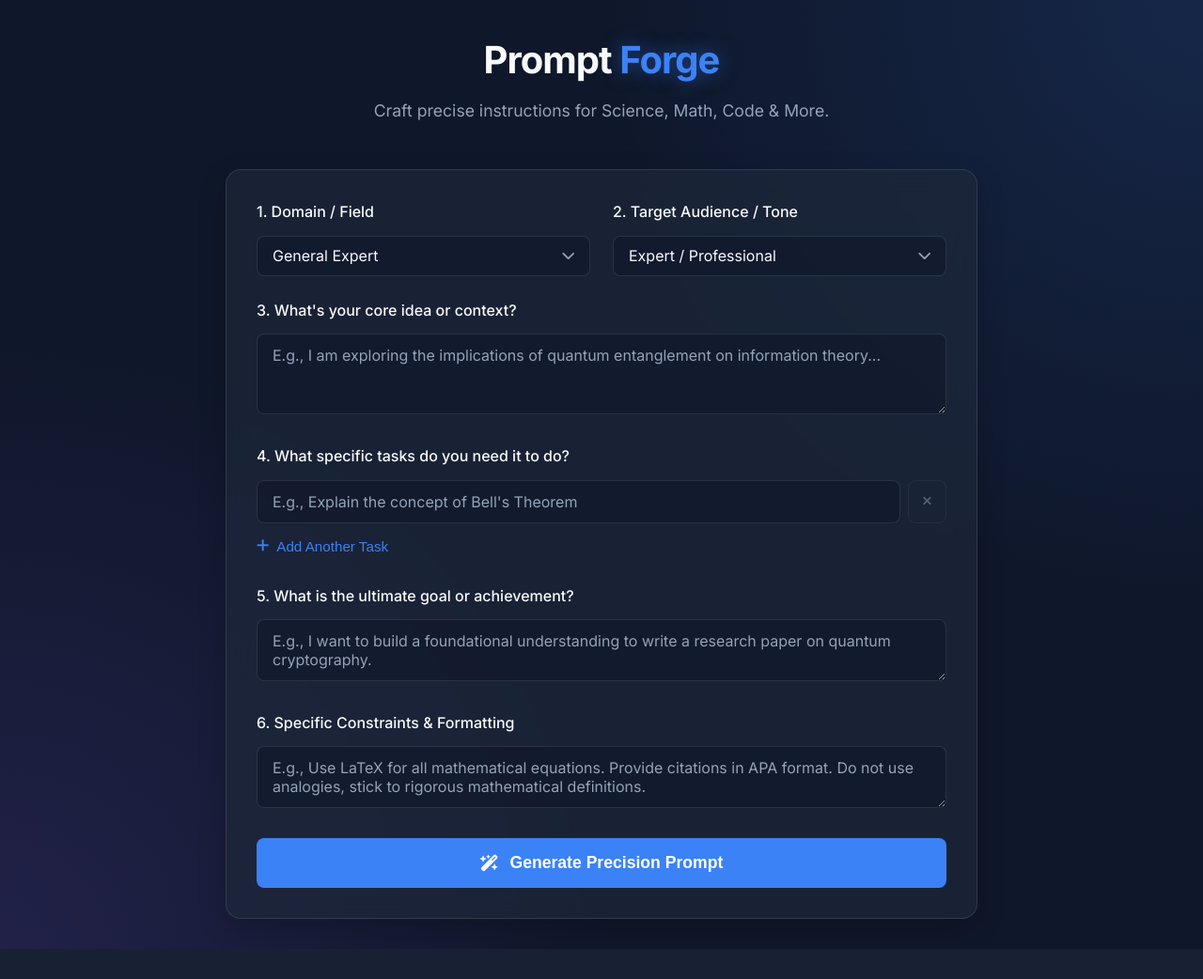
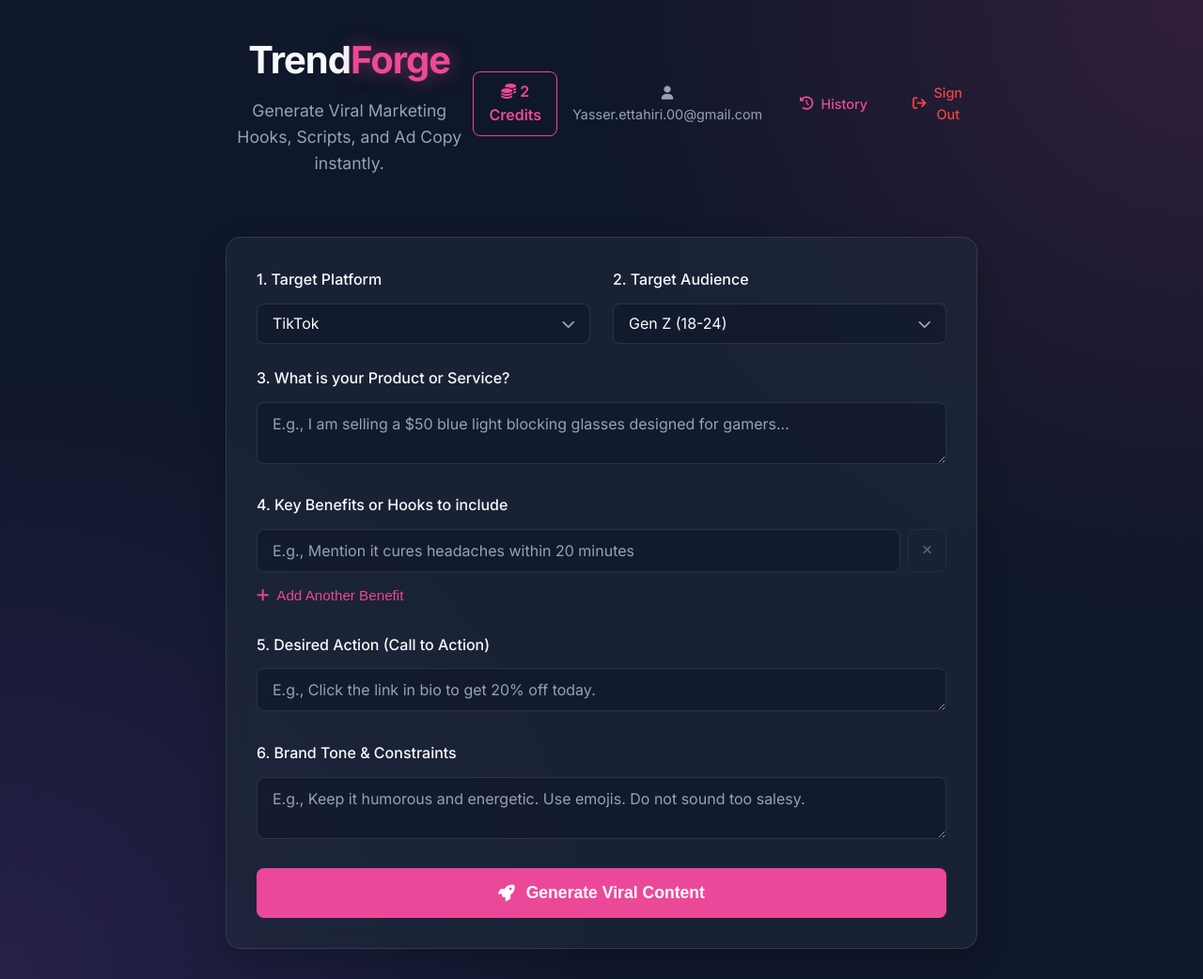
Before and after one commit to ettaheriyassir-a11y/antigravitytest, a Flask app: template templates/index.html in a window 1280 px wide. Shown: the whole page at 94% size. Before the commit the page ends 1010 px from the top, so only its background shows below. Run offline with Flask 3, Linux system fonts and the light colour scheme; the template is opened without the code that fills it: values that come from a table or form of the project are taken from there, others are empty.

Commit message:
Final SaaS Architecture: Stripe, Auth, Postgres, and TrendForge UI

```diff
--- a/app.py
+++ b/app.py
@@ -1,43 +1,213 @@
 import os
-from flask import Flask, request, jsonify, render_template
+from datetime import datetime
+from flask import Flask, request, jsonify, render_template, redirect, url_for, flash
+from flask_sqlalchemy import SQLAlchemy
+from flask_login import LoginManager, UserMixin, login_user, login_required, logout_user, current_user
+from werkzeug.security import generate_password_hash, check_password_hash
 from google import genai
+import stripe
 from dotenv import load_dotenv
 
 load_dotenv()
 
 app = Flask(__name__)
+app.config['SECRET_KEY'] = os.getenv('SECRET_KEY', 'a_very_secret_key_for_development_only')
 
-# Configure Google Gemini API
+# Smart Database Configuration
+db_url = os.getenv("DATABASE_URL", "sqlite:///users.db")
+if db_url.startswith("postgres://"):
+    db_url = db_url.replace("postgres://", "postgresql://", 1)
+app.config['SQLALCHEMY_DATABASE_URI'] = db_url
+
+app.config['SQLALCHEMY_TRACK_MODIFICATIONS'] = False
+
+db = SQLAlchemy(app)
+login_manager = LoginManager(app)
+login_manager.login_view = 'login'
+
+# Configure APIs
 API_KEY = os.getenv("GEMINI_API_KEY")
 
+stripe.api_key = os.getenv("STRIPE_SECRET_KEY", "sk_test_mock_key")
+STRIPE_WEBHOOK_SECRET = os.getenv("STRIPE_WEBHOOK_SECRET", "whsec_mock_secret")
+
+# --- Database Models ---
+class User(UserMixin, db.Model):
+    id = db.Column(db.Integer, primary_key=True)
+    email = db.Column(db.String(150), unique=True, nullable=False)
+    password = db.Column(db.String(256), nullable=False)
+    credits = db.Column(db.Integer, default=3)
+    history = db.relationship('History', backref='user', lazy=True)
+
+class History(db.Model):
+    id = db.Column(db.Integer, primary_key=True)
+    user_id = db.Column(db.Integer, db.ForeignKey('user.id'), nullable=False)
+    prompt_topic = db.Column(db.String(250), nullable=False) # e.g., the platform or product
+    generated_text = db.Column(db.Text, nullable=False)
+    timestamp = db.Column(db.DateTime, default=datetime.utcnow)
+
+@login_manager.user_loader
+def load_user(user_id):
+    return User.query.get(int(user_id))
+
+# --- Authentication Routes ---
+@app.route('/login', methods=['GET', 'POST'])
+def login():
+    if current_user.is_authenticated:
+        return redirect(url_for('home'))
+
+    if request.method == 'POST':
+        email = request.form.get('email')
+        password = request.form.get('password')
+
+        user = User.query.filter_by(email=email).first()
+        if user and check_password_hash(user.password, password):
+            login_user(user)
+            return redirect(url_for('home'))
+        else:
+            flash('Invalid email or password.', 'error')
+
+    return render_template('login.html')
+
+@app.route('/register', methods=['GET', 'POST'])
+def register():
+    if current_user.is_authenticated:
+        return redirect(url_for('home'))
+
+    if request.method == 'POST':
+        email = request.form.get('email')
+        password = request.form.get('password')
+
+        user = User.query.filter_by(email=email).first()
+        if user:
+            flash('Email address already exists.', 'error')
+            return redirect(url_for('register'))
+
+        new_user = User(email=email, password=generate_password_hash(password))
+        db.session.add(new_user)
+        db.session.commit()
+
+        login_user(new_user)
+        return redirect(url_for('home'))
+
+    return render_template('register.html')
+
+@app.route('/logout')
+@login_required
+def logout():
+    logout_user()
+    return redirect(url_for('login'))
+
+# --- Stripe Payments ---
+@app.route('/create-checkout-session', methods=['POST'])
+@login_required
+def create_checkout_session():
+    try:
+        checkout_session = stripe.checkout.Session.create(
+            line_items=[
+                {
+                    'price_data': {
+                        'currency': 'usd',
+                        'product_data': {
+                            'name': '50 AI Generation Credits',
+                        },
+                        'unit_amount': 500,
+                    },
+                    'quantity': 1,
+                },
+            ],
+            mode='payment',
+            success_url=request.host_url + '?payment_success=true',
+            cancel_url=request.host_url + '?payment_canceled=true',
+            client_reference_id=str(current_user.id)
+        )
+        return jsonify({"url": checkout_session.url})
+    except Exception as e:
+        return jsonify(error=str(e)), 403
+
+@app.route('/webhook', methods=['POST'])
+def webhook():
+    payload = request.get_data()
+    sig_header = request.headers.get('Stripe-Signature')
+
+    try:
+        event = stripe.Webhook.construct_event(
+            payload, sig_header, STRIPE_WEBHOOK_SECRET
+        )
+    except ValueError as e:
+        return 'Invalid payload', 400
+    except stripe.error.SignatureVerificationError as e:
+        return 'Invalid signature', 400
+
+    if event['type'] == 'checkout.session.completed':
+        session = event['data']['object']
+
+        user_id = session.get('client_reference_id')
+        if user_id:
+            user = User.query.get(int(user_id))
+            if user:
+                user.credits += 50
+                db.session.commit()
+
+    return '', 200
+
+# --- Application Routes ---
 @app.route('/')
+@login_required
 def home():
-    return render_template('index.html')
+    if request.args.get('payment_success'):
+        flash('Payment successful! 50 Credits have been added to your account.', 'success')
+    return render_template('index.html', user=current_user)
+
+@app.route('/history')
+@login_required
+def history():
+    user_history = History.query.filter_by(user_id=current_user.id).order_by(History.timestamp.desc()).all()
+    return render_template('history.html', user=current_user, history=user_history)
 
 @app.route('/api/generate', methods=['POST'])
+@login_required
 def generate():
+    if current_user.credits <= 0:
+        return jsonify({"error": "Insufficient credits", "code": "OUT_OF_CREDITS"}), 402
+
     data = request.json
     prompt_text = data.get('prompt')
+
+    # We optionally extract 'topic' or 'platform' from the frontend if passed
+    # For now, we will just use a generic 'AI Generation' or extract the first 30 chars
+    topic = data.get('topic', 'AI Generation')
 
     if not prompt_text:
         return jsonify({"error": "No prompt provided"}), 400
 
     if not API_KEY:
-         return jsonify({"error": "API Key is missing. Please set GEMINI_API_KEY in the .env file."}), 500
+         return jsonify({"error": "API Key is missing."}), 500
 
     try:
-        # Initialize client with the new google-genai SDK
         client = genai.Client(api_key=API_KEY)
-
-        # Using gemini-2.5-flash which is the standard fast model
         response = client.models.generate_content(
             model='gemini-2.5-flash',
             contents=prompt_text,
         )
 
-        return jsonify({"result": response.text})
+        # Deduct a credit
+        current_user.credits -= 1
+
+        # Save to History
+        new_entry = History(
+            user_id=current_user.id,
+            prompt_topic=topic,
+            generated_text=response.text
+        )
+        db.session.add(new_entry)
+        db.session.commit()
+
+        return jsonify({"result": response.text, "remaining_credits": current_user.credits})
     except Exception as e:
         return jsonify({"error": str(e)}), 500
 
 if __name__ == '__main__':
+    with app.app_context():
+        db.create_all()
     app.run(debug=True, port=5000)
--- a/requirements.txt
+++ b/requirements.txt
@@ -47,3 +47,7 @@ urllib3==2.6.3
 websockets==16.0
 Werkzeug==3.1.8
 gunicorn==21.2.0
+Flask-SQLAlchemy==3.1.1
+Flask-Login==0.6.3
+stripe==15.1.0
+psycopg2-binary==2.9.12
--- a/static/script.js
+++ b/static/script.js
@@ -67,20 +67,21 @@ document.addEventListener('DOMContentLoaded', () => {
             .filter(val => val !== '');
 
         if (!idea && tasks.length === 0 && !achievement) {
-            alert('Please fill in at least the core idea, a task, or a goal.');
+            alert('Please fill in at least the product description or a key benefit.');
             return;
         }
 
-        // Build the prompt using rigorous formatting
-        let promptText = `**Role**: Act as a leading expert in ${domain}.\n`;
-        promptText += `**Target Audience**: Your response should be tailored for a ${audience}.\n\n`;
+        // Build the prompt using rigorous marketing formatting
+        let promptText = `**Role**: Act as an award-winning Chief Marketing Officer and expert copywriter.\n`;
+        promptText += `**Target Platform**: Create content perfectly optimized for ${domain}.\n`;
+        promptText += `**Target Audience**: Your response should be precisely tailored to convert ${audience}.\n\n`;
 
         if (idea) {
-            promptText += `### Context / Core Idea\n${idea}\n\n`;
+            promptText += `### Product / Service Overview\n${idea}\n\n`;
         }
 
         if (tasks.length > 0) {
-            promptText += `### Required Tasks\nPlease accomplish the following specific tasks:\n`;
+            promptText += `### Key Benefits / Hooks to Include\nPlease organically weave the following into the copy:\n`;
             tasks.forEach(task => {
                 promptText += `- ${task}\n`;
             });
@@ -88,11 +89,11 @@ document.addEventListener('DOMContentLoaded', () => {
         }
 
         if (achievement) {
-            promptText += `### Ultimate Goal\n${achievement}\n\n`;
+            promptText += `### Call to Action (CTA)\nEnd the content by driving the audience to do the following: ${achievement}\n\n`;
         }
 
         if (constraints) {
-            promptText += `### Constraints & Formatting Rules\nYou must strictly adhere to the following constraints:\n${constraints}\n\n`;
+            promptText += `### Brand Tone & Constraints\nYou must strictly adhere to the following guidelines:\n${constraints}\n\n`;
         }
 
         promptText += `### Additional Instructions\nProvide a comprehensive, highly accurate, and rigorous response. If you require further clarification to provide the best possible output, please state your questions before answering.`;
@@ -111,25 +112,69 @@ document.addEventListener('DOMContentLoaded', () => {
             headers: {
                 'Content-Type': 'application/json'
             },
-            body: JSON.stringify({ prompt: promptText })
+            body: JSON.stringify({ prompt: promptText, topic: domain })
         })
-        .then(response => response.json())
+        .then(async response => {
+            const data = await response.json();
+            if (!response.ok) {
+                if (data.code === 'OUT_OF_CREDITS') {
+                    // Show Paywall Modal
+                    document.getElementById('paywall-modal').style.display = 'flex';
+                    throw new Error('Out of credits');
+                }
+                throw new Error(data.error || 'Server error');
+            }
+            return data;
+        })
         .then(data => {
-            if (data.error) {
-                promptOutput.textContent = "Error: " + data.error;
-            } else {
-                promptOutput.textContent = data.result;
+            promptOutput.textContent = data.result;
+            // Update credit counter visually
+            if (data.remaining_credits !== undefined) {
+                document.getElementById('credit-count').textContent = data.remaining_credits;
             }
         })
         .catch(err => {
-            promptOutput.textContent = "Error connecting to server. Is the backend running?";
-            console.error(err);
+            if (err.message !== 'Out of credits') {
+                promptOutput.textContent = "Error: " + err.message;
+                console.error(err);
+            } else {
+                promptOutput.textContent = "Generation blocked. Please purchase more credits.";
+            }
         })
         .finally(() => {
             generateBtn.disabled = false;
             generateBtn.innerHTML = '<i class="fa-solid fa-wand-magic-sparkles"></i> Generate Precision Prompt';
         });
     });
+
+    // Stripe Checkout Initiation
+    const checkoutBtn = document.getElementById('checkout-btn');
+    if (checkoutBtn) {
+        checkoutBtn.addEventListener('click', () => {
+            checkoutBtn.innerHTML = '<i class="fa-solid fa-spinner fa-spin"></i> Loading...';
+            checkoutBtn.disabled = true;
+
+            fetch('/create-checkout-session', {
+                method: 'POST'
+            })
+            .then(response => response.json())
+            .then(data => {
+                if (data.url) {
+                    window.location.href = data.url; // Redirect to Stripe
+                } else {
+                    alert('Error creating checkout session.');
+                    checkoutBtn.innerHTML = '<i class="fa-brands fa-stripe"></i> Pay with Stripe';
+                    checkoutBtn.disabled = false;
+                }
+            })
+            .catch(err => {
+                console.error('Checkout error:', err);
+                alert('Error connecting to payment provider.');
+                checkoutBtn.innerHTML = '<i class="fa-brands fa-stripe"></i> Pay with Stripe';
+                checkoutBtn.disabled = false;
+            });
+        });
+    }
 
     // Copy to Clipboard
     copyBtn.addEventListener('click', () => {
--- a/static/styles.css
+++ b/static/styles.css
@@ -2,9 +2,9 @@
     --bg-color: #0f172a;
     --text-primary: #f8fafc;
     --text-secondary: #94a3b8;
-    --accent-color: #3b82f6;
-    --accent-hover: #2563eb;
-    --accent-glow: rgba(59, 130, 246, 0.5);
+    --accent-color: #ec4899; /* Pink 500 */
+    --accent-hover: #db2777; /* Pink 600 */
+    --accent-glow: rgba(236, 72, 153, 0.5);
     --glass-bg: rgba(30, 41, 59, 0.7);
     --glass-border: rgba(255, 255, 255, 0.1);
     --input-bg: rgba(15, 23, 42, 0.6);
@@ -28,8 +28,8 @@ body {
     display: flex;
     justify-content: center;
     padding: 2rem;
-    background-image: radial-gradient(circle at top right, rgba(59, 130, 246, 0.15), transparent 40%),
-                      radial-gradient(circle at bottom left, rgba(139, 92, 246, 0.15), transparent 40%);
+    background-image: radial-gradient(circle at top right, rgba(236, 72, 153, 0.15), transparent 40%),
+                      radial-gradient(circle at bottom left, rgba(168, 85, 247, 0.15), transparent 40%);
 }
 
 .container {
@@ -114,7 +114,7 @@ textarea {
 textarea:focus, input[type="text"]:focus, select:focus {
     outline: none;
     border-color: var(--accent-color);
-    box-shadow: 0 0 0 3px rgba(59, 130, 246, 0.2);
+    box-shadow: 0 0 0 3px rgba(236, 72, 153, 0.2);
 }
 
 textarea::placeholder, input[type="text"]::placeholder {
--- a/templates/index.html
+++ b/templates/index.html
@@ -12,39 +12,64 @@
 </head>
 <body>
     <div class="container">
-        <header>
-            <h1>Prompt <span class="highlight">Forge</span></h1>
-            <p>Craft precise instructions for Science, Math, Code & More.</p>
+        <header style="display: flex; justify-content: space-between; align-items: center; margin-bottom: 2rem;">
+            <div>
+                <h1>Trend<span class="highlight">Forge</span></h1>
+                <p>Generate Viral Marketing Hooks, Scripts, and Ad Copy instantly.</p>
+            </div>
+            <div style="display: flex; align-items: center; gap: 1rem;">
+                <div style="background: rgba(var(--accent-color-rgb), 0.1); border: 1px solid var(--accent-color); padding: 0.5rem 1rem; border-radius: 8px; color: var(--accent-color); font-weight: 600;">
+                    <i class="fa-solid fa-coins"></i> <span id="credit-count">{{ user.credits }}</span> Credits
+                </div>
+                <span style="color: var(--text-secondary); font-size: 0.9rem; margin-right: 0.5rem;">
+                    <i class="fa-solid fa-user"></i> {{ user.email }}
+                </span>
+                <a href="{{ url_for('history') }}" class="secondary-btn" style="text-decoration: none; padding: 0.5rem 1rem; font-size: 0.9rem;">
+                    <i class="fa-solid fa-clock-rotate-left"></i> History
+                </a>
+                <a href="{{ url_for('logout') }}" class="secondary-btn" style="text-decoration: none; padding: 0.5rem 1rem; font-size: 0.9rem; color: var(--danger-color);">
+                    <i class="fa-solid fa-arrow-right-from-bracket"></i> Sign Out
+                </a>
+            </div>
         </header>
+
+        {% with messages = get_flashed_messages(with_categories=true) %}
+          {% if messages %}
+            {% for category, message in messages %}
+              <div style="background: rgba(16, 185, 129, 0.2); color: #6ee7b7; padding: 1rem; border-radius: 8px; margin-bottom: 1rem; border: 1px solid rgba(16, 185, 129, 0.3); text-align: center;">
+                  {{ message }}
+              </div>
+            {% endfor %}
+          {% endif %}
+        {% endwith %}
 
         <main class="glass-panel">
             <div class="row">
                 <div class="form-group half-width">
-                    <label for="domain">1. Domain / Field</label>
+                    <label for="domain">1. Target Platform</label>
                     <div class="select-wrapper">
                         <select id="domain">
-                            <option value="General Expert">General Expert</option>
-                            <option value="Computer Science & Programming">Computer Science & Programming</option>
-                            <option value="Mathematics">Mathematics</option>
-                            <option value="Physics">Physics</option>
-                            <option value="Chemistry">Chemistry</option>
-                            <option value="Biology & Life Sciences">Biology & Life Sciences</option>
-                            <option value="Data Science & Statistics">Data Science & Statistics</option>
-                            <option value="Engineering">Engineering</option>
-                            <option value="Medicine & Healthcare">Medicine & Healthcare</option>
+                            <option value="TikTok">TikTok</option>
+                            <option value="Instagram Reels">Instagram Reels</option>
+                            <option value="LinkedIn Post">LinkedIn Post</option>
+                            <option value="Twitter/X Thread">Twitter/X Thread</option>
+                            <option value="Email Newsletter">Email Newsletter</option>
+                            <option value="Facebook Ad">Facebook Ad</option>
+                            <option value="YouTube Script">YouTube Script</option>
                         </select>
                         <i class="fa-solid fa-chevron-down select-icon"></i>
                     </div>
                 </div>
 
                 <div class="form-group half-width">
-                    <label for="audience">2. Target Audience / Tone</label>
+                    <label for="audience">2. Target Audience</label>
                     <div class="select-wrapper">
                         <select id="audience">
-                            <option value="Expert / Professional">Expert / Professional</option>
-                            <option value="College / Academic">College / Academic</option>
-                            <option value="High School Student">High School Student</option>
-                            <option value="Layman / General Public">Layman / General Public</option>
+                            <option value="Gen Z (18-24)">Gen Z (18-24)</option>
+                            <option value="Millennials (25-40)">Millennials (25-40)</option>
+                            <option value="Corporate Professionals (B2B)">Corporate Professionals (B2B)</option>
+                            <option value="Busy Parents">Busy Parents</option>
+                            <option value="General Public">General Public</option>
                         </select>
                         <i class="fa-solid fa-chevron-down select-icon"></i>
                     </div>
@@ -52,37 +77,37 @@
             </div>
 
             <div class="form-group">
-                <label for="idea">3. What's your core idea or context?</label>
-                <textarea id="idea" placeholder="E.g., I am exploring the implications of quantum entanglement on information theory..." rows="3"></textarea>
+                <label for="idea">3. What is your Product or Service?</label>
+                <textarea id="idea" placeholder="E.g., I am selling a $50 blue light blocking glasses designed for gamers..." rows="2"></textarea>
             </div>
 
             <div class="form-group">
-                <label>4. What specific tasks do you need it to do?</label>
+                <label>4. Key Benefits or Hooks to include</label>
                 <div id="tasks-container">
                     <div class="task-input-wrapper">
-                        <input type="text" class="task-input" placeholder="E.g., Explain the concept of Bell's Theorem">
+                        <input type="text" class="task-input" placeholder="E.g., Mention it cures headaches within 20 minutes">
                         <button class="icon-btn remove-task" aria-label="Remove task" disabled>
                             <i class="fa-solid fa-xmark"></i>
                         </button>
                     </div>
                 </div>
                 <button id="add-task-btn" class="secondary-btn">
-                    <i class="fa-solid fa-plus"></i> Add Another Task
+                    <i class="fa-solid fa-plus"></i> Add Another Benefit
                 </button>
             </div>
 
             <div class="form-group">
-                <label for="achievement">5. What is the ultimate goal or achievement?</label>
-                <textarea id="achievement" placeholder="E.g., I want to build a foundational understanding to write a research paper on quantum cryptography." rows="2"></textarea>
+                <label for="achievement">5. Desired Action (Call to Action)</label>
+                <textarea id="achievement" placeholder="E.g., Click the link in bio to get 20% off today." rows="1"></textarea>
             </div>
 
             <div class="form-group">
-                <label for="constraints">6. Specific Constraints & Formatting</label>
-                <textarea id="constraints" placeholder="E.g., Use LaTeX for all mathematical equations. Provide citations in APA format. Do not use analogies, stick to rigorous mathematical definitions." rows="2"></textarea>
+                <label for="constraints">6. Brand Tone & Constraints</label>
+                <textarea id="constraints" placeholder="E.g., Keep it humorous and energetic. Use emojis. Do not sound too salesy." rows="2"></textarea>
             </div>
 
             <button id="generate-btn" class="primary-btn">
-                <i class="fa-solid fa-wand-magic-sparkles"></i> Generate Precision Prompt
+                <i class="fa-solid fa-rocket"></i> Generate Viral Content
             </button>
         </main>
 
@@ -99,6 +124,28 @@
             </div>
         </section>
     </div>
+
+    <!-- Stripe Checkout Modal -->
+    <div id="paywall-modal" style="display: none; position: fixed; inset: 0; background: rgba(0,0,0,0.8); backdrop-filter: blur(5px); z-index: 1000; align-items: center; justify-content: center;">
+        <div class="glass-panel" style="max-width: 400px; text-align: center; position: relative;">
+            <button onclick="document.getElementById('paywall-modal').style.display='none'" class="icon-btn" style="position: absolute; top: 1rem; right: 1rem;">
+                <i class="fa-solid fa-xmark"></i>
+            </button>
+            <i class="fa-solid fa-lock" style="font-size: 3rem; color: var(--accent-color); margin-bottom: 1rem;"></i>
+            <h2>Out of Credits</h2>
+            <p style="color: var(--text-secondary); margin-bottom: 2rem;">You have used all your free AI generations. Purchase a credit pack to continue crafting expert prompts!</p>
+
+            <div style="background: rgba(255,255,255,0.05); padding: 1.5rem; border-radius: 8px; margin-bottom: 1.5rem; border: 1px solid rgba(255,255,255,0.1);">
+                <h3 style="font-size: 1.5rem; margin-bottom: 0.5rem;">50 Credits</h3>
+                <p style="font-size: 2rem; font-weight: 700; color: var(--accent-color);">$5.00</p>
+            </div>
+
+            <button id="checkout-btn" class="primary-btn" style="width: 100%;">
+                <i class="fa-brands fa-stripe"></i> Pay with Stripe
+            </button>
+        </div>
+    </div>
+
     <script src="/static/script.js"></script>
 </body>
 </html>
```
Also changed, not shown: templates/history.html (added, +138 -0 lines), templates/login.html (added, +58 -0 lines), templates/register.html (added, +58 -0 lines), instance/users.db (added), 1 other file.
